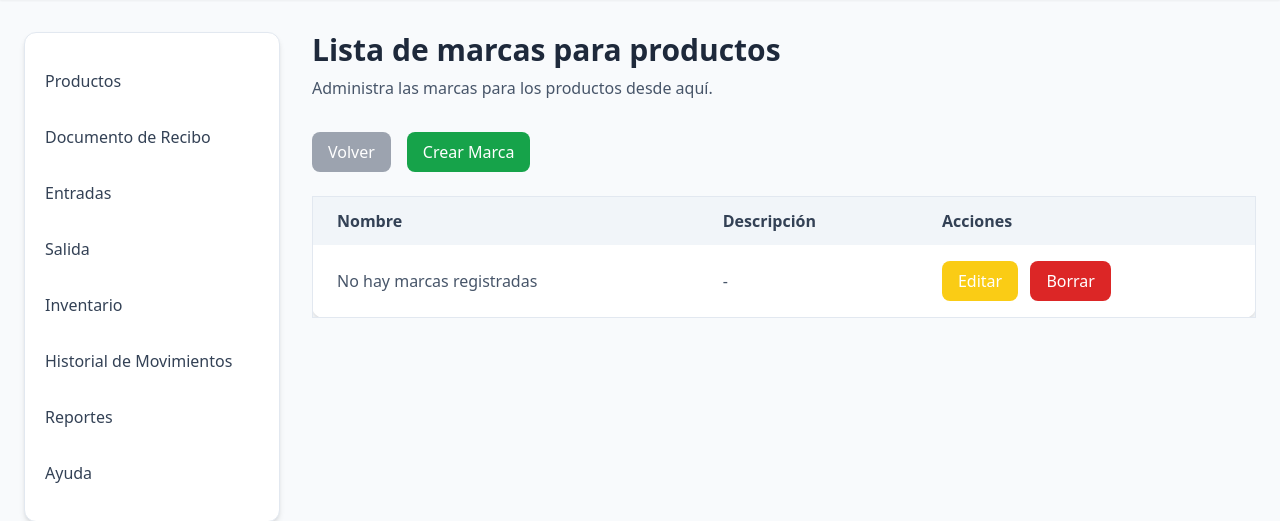
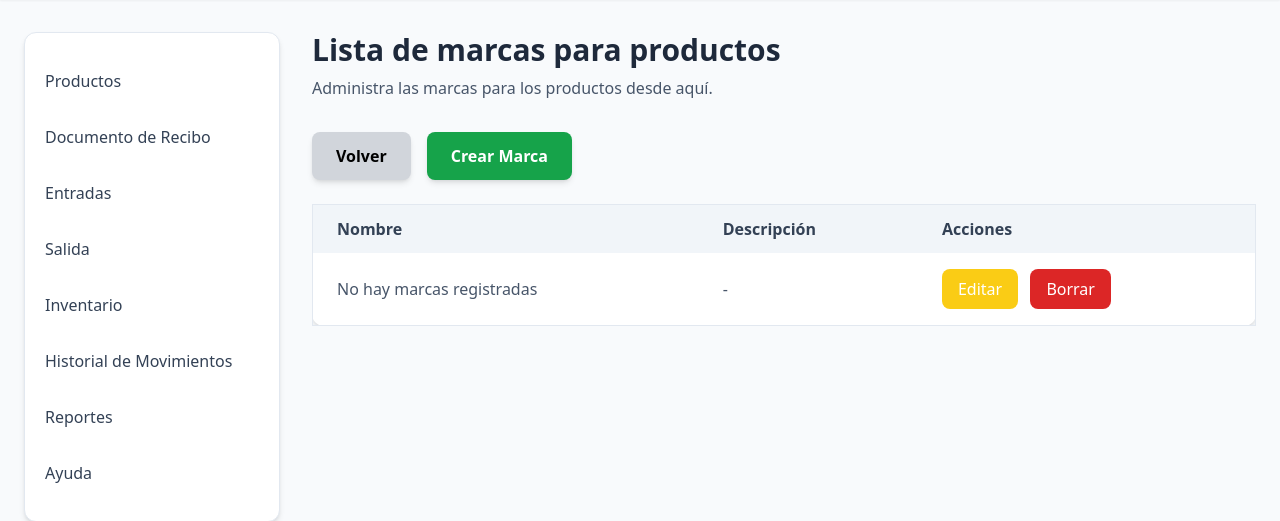
Before and after one commit to juansalgado12/wms, a Flask app: page /marcas/ in a window 1280 px wide. Shown: the part 112-633 px from the top of the page. Run offline with Flask 3, Linux system fonts and the light colour scheme; some libraries are stand-ins or nearby versions.

Commit message:
Se cambiaron los tamaños de los botones en los listados de categorias, marcas, presentaciones y unidades

```diff
--- a/wmsr/templates/productos/categorias/listacategorias.html
+++ b/wmsr/templates/productos/categorias/listacategorias.html
@@ -8,7 +8,7 @@
 </div>
 
 <div class="flex flex-wrap gap-4 mb-8">
-    <a href="{{url_for('productos.catalogo')}}" class="px-6 py-3 bg-gray-200 font-semibold rounded-lg hover:bg-gray-400 transition-all shadow-md hover:shadow-lg">Volver</a>
+    <a href="{{url_for('productos.catalogo')}}" class="px-6 py-3 bg-gray-300 font-semibold rounded-lg hover:bg-gray-400 transition-all shadow-md hover:shadow-lg">Volver</a>
 	<a href="{{url_for('categorias.crear_categoria')}}" class="px-6 py-3 bg-green-600 text-white font-semibold rounded-lg hover:bg-green-800 transition-all shadow-md hover:shadow-lg">Crear categoria</a>
 </div>
 
--- a/wmsr/templates/productos/marca/listamarcas.html
+++ b/wmsr/templates/productos/marca/listamarcas.html
@@ -9,11 +9,11 @@
 </div>
 
 <div class="flex space-x-4 mb-6">
-    <a href="{{ url_for('productos.catalogo') }}" class="px-4 py-2 bg-gray-400 text-white rounded-lg font-medium hover:bg-gray-500 transition-all">
+    <a href="{{ url_for('productos.catalogo') }}" class="px-6 py-3 bg-gray-300 font-semibold rounded-lg hover:bg-gray-400 transition-all shadow-md hover:shadow-lg">
         Volver
     </a>
 
-    <a href="{{ url_for('marca.crear_marca') }}" class="px-4 py-2 bg-green-600 text-white rounded-lg font-medium hover:bg-green-700 transition-all">
+    <a href="{{ url_for('marca.crear_marca') }}" class="px-6 py-3 bg-green-600 text-white font-semibold rounded-lg hover:bg-green-800 transition-all shadow-md hover:shadow-lg">
         Crear Marca
     </a>
 </div>
--- a/wmsr/templates/productos/presentacion/listapresentacion.html
+++ b/wmsr/templates/productos/presentacion/listapresentacion.html
@@ -9,11 +9,11 @@
 </div>
 
 <div class="flex space-x-4 mb-6">
-    <a href="{{ url_for('productos.catalogo') }}" class="px-4 py-2 bg-gray-400 text-white rounded-lg font-medium hover:bg-gray-500 transition-all">
+    <a href="{{ url_for('productos.catalogo') }}" class="px-6 py-3 bg-gray-300 font-semibold rounded-lg hover:bg-gray-400 transition-all shadow-md hover:shadow-lg">
         Volver
     </a>
 
-    <a href="{{ url_for('presentacion.crear_presentacion') }}" class="px-4 py-2 bg-green-600 text-white rounded-lg font-medium hover:bg-green-700 transition-all">
+    <a href="{{ url_for('presentacion.crear_presentacion') }}" class="px-6 py-3 bg-green-600 text-white font-semibold rounded-lg hover:bg-green-800 transition-all shadow-md hover:shadow-lg">
         Crear Presentación
     </a>
 </div>
--- a/wmsr/templates/productos/unidad/listaunidad.html
+++ b/wmsr/templates/productos/unidad/listaunidad.html
@@ -9,11 +9,11 @@
 </div>
 
 <div class="flex space-x-4 mb-6">
-    <a href="{{ url_for('productos.catalogo') }}" class="px-4 py-2 bg-gray-400 text-white rounded-lg font-medium hover:bg-gray-500 transition-all">
+    <a href="{{ url_for('productos.catalogo') }}" class="px-6 py-3 bg-gray-300 font-semibold rounded-lg hover:bg-gray-400 transition-all shadow-md hover:shadow-lg">
         Volver
     </a>
 
-    <a href="{{ url_for('unidad.crear_unidad') }}" class="px-4 py-2 bg-green-600 text-white rounded-lg font-medium hover:bg-green-700 transition-all">
+    <a href="{{ url_for('unidad.crear_unidad') }}" class="px-6 py-3 bg-green-600 text-white font-semibold rounded-lg hover:bg-green-800 transition-all shadow-md hover:shadow-lg">
         Crear Unidad
     </a>
 </div>
```
